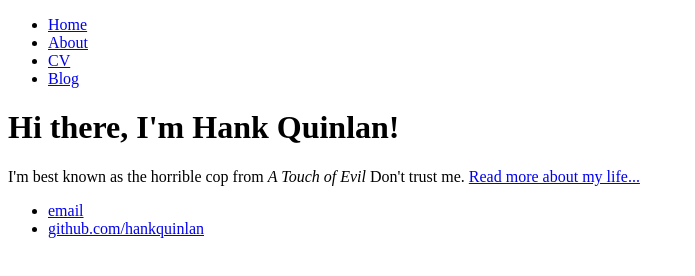
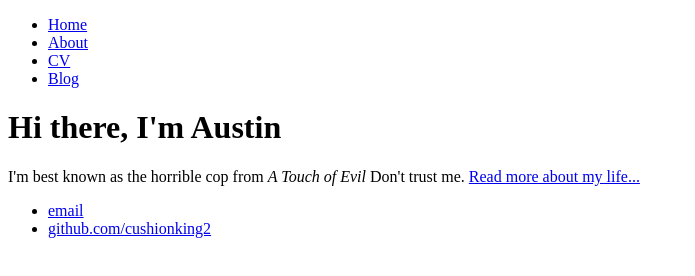
Before and after one commit to cushionking2/cushionking2.github.io, a plain HTML site: page index.html in a window 1280 px wide. Shown: the whole page, without its empty margins (0-695 px from the left). Drawn offline with Linux system fonts and the light colour scheme.

Commit message:
Update index.html

```diff
--- a/index.html
+++ b/index.html
@@ -1,7 +1,7 @@
 <!DOCTYPE html>
 <html>
 	<head>
-		<title>Hank Quinlan, Horrible Cop</title>
+		<title>Austin Wang</title>
 	</head>
 	<body>
 		<nav>
@@ -14,14 +14,14 @@
 		</nav>
 		<div class="container">
     		<div class="blurb">
-        		<h1>Hi there, I'm Hank Quinlan!</h1>
+        		<h1>Hi there, I'm Austin</h1>
 				<p>I'm best known as the horrible cop from <em>A Touch of Evil</em> Don't trust me. <a href="/about">Read more about my life...</a></p>
     		</div><!-- /.blurb -->
 		</div><!-- /.container -->
 		<footer>
     		<ul>
-        		<li><a href="mailto:hankquinlanhub@gmail.com">email</a></li>
-        		<li><a href="https://github.com/hankquinlan">github.com/hankquinlan</a></li>
+        		<li><a href="mailto:splash.wang@gmail.com">email</a></li>
+        		<li><a href="https://github.com/cushionking2">github.com/cushionking2</a></li>
 			</ul>
 		</footer>
 	</body>
```
